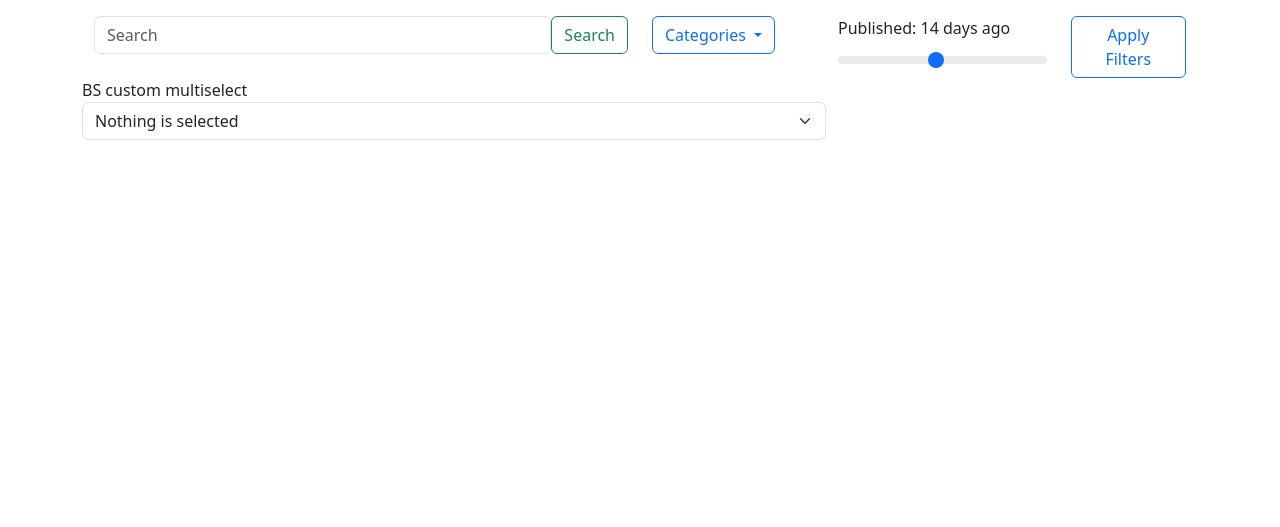
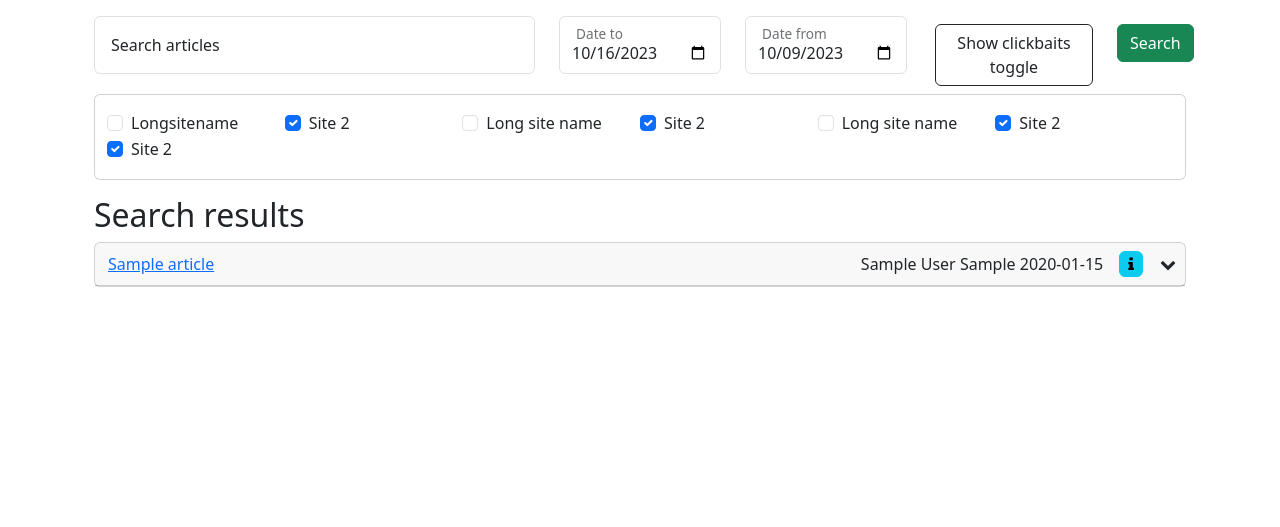
Before and after one commit to amajczyk/ClickbaitDetector, a Django app: page /browse/ in a window 1280 px wide. Shown: the part 56-583 px from the top of the page. Run offline with Django 4.2, Linux system fonts and the light colour scheme; tables that the repository leaves empty hold one stand-in row (values such as "Sample post").

Commit message:
working on browse

```diff
--- a/djangoapp/news/templates/news/base.html
+++ b/djangoapp/news/templates/news/base.html
@@ -7,6 +7,8 @@
 
     <!-- Bootstrap -->
     <link href="https://cdn.jsdelivr.net/npm/bootstrap@5.3.2/dist/css/bootstrap.min.css" rel="stylesheet" integrity="sha384-T3c6CoIi6uLrA9TneNEoa7RxnatzjcDSCmG1MXxSR1GAsXEV/Dwwykc2MPK8M2HN" crossorigin="anonymous">
+    <link rel="stylesheet" href="https://cdnjs.cloudflare.com/ajax/libs/font-awesome/4.7.0/css/font-awesome.min.css">
+
     <script src="https://cdn.jsdelivr.net/npm/@popperjs/core@2.11.8/dist/umd/popper.min.js" integrity="sha384-I7E8VVD/ismYTF4hNIPjVp/Zjvgyol6VFvRkX/vR+Vc4jQkC+hVqc2pM8ODewa9r" crossorigin="anonymous"></script>
     <script src="https://cdn.jsdelivr.net/npm/bootstrap@5.3.2/dist/js/bootstrap.min.js" integrity="sha384-BBtl+eGJRgqQAUMxJ7pMwbEyER4l1g+O15P+16Ep7Q9Q+zqX6gSbd85u4mG4QzX+" crossorigin="anonymous"></script>
 
--- a/djangoapp/news/templates/news/browse.html
+++ b/djangoapp/news/templates/news/browse.html
@@ -3,188 +3,95 @@
 {% block content %}
 
 <div class="container">
-    <div class="row">
-        <!-- Main search form -->
-        <div class="col-md-6">
-            <form class="d-flex">
-                <input class="form-control" type="search" placeholder="Search" aria-label="Search">
-                <button class="btn btn-outline-success" type="submit">Search</button>
-            </form>
-        </div>
-        <!-- Filter form for category and days range -->
-        <div class="col-md-6">
+
   <form>
-                <div class="row">
-                    <!-- Category filter -->
-                    <div class="col-md-4">
-                        <div class="dropdown">
-                            <button class="btn btn-outline-primary dropdown-toggle" type="button" id="categoryDropdown" data-bs-toggle="dropdown" aria-expanded="false">
-                                Categories
-                            </button>
-                            <ul class="dropdown-menu" aria-labelledby="categoryDropdown">
-                                <li><input class="dropdown-item form-check-input" type="checkbox" id="category1" name="category" value="category1">Category 1</li>
-                                <li><input class="dropdown-item form-check-input" type="checkbox" id="category2" name="category" value="category2">Category 2</li>
-                                <li><input class="dropdown-item form-check-input" type="checkbox" id="category3" name="category" value="category3">Category 3</li>
-                            </ul>
-                        </div>
-                    </div>
-                    <!-- Days range filter -->
-                    <div class="col-md-5 position-relative">
-                        <label for="days-range" class="form-label form-label-sm text-center" id="selected-days">Published: 14 days ago</label>
-                        <input type="range" class="form-range" min="0" max="30" step="1" id="days-range" value="14">
+    <div class="row mb-2">
+
+      <div class="form-floating col-md-5">
+        <input type="search" class="form-control mxb-3" id="floatingInput" placeholder="search">
+        <label class='ms-3' for="floatingInput">Search articles</label>
       </div>
 
-                    <div class="col-md-3 text-end">
-                        <button class="btn btn-outline-primary" type="submit">Apply Filters</button>
-                    </div>
+      <div class="form-floating col-md-2">
+        <input type="date" name="date" id='date-to' class="form-control align-items-center" value="{{date_today}}"">
+            <label class='ms-3' for=" date-to">Date to</label>
       </div>
 
-            </form>
+      <div class="form-floating col-md-2">
+        <input type="date" name="date" id='date-from' class="form-control" value="{{date_week_ago}}"">
+            <label class='ms-3' for=" date-from">Date from</label>
+
+      </div>
+      <div class="col-md-2 ps-3 mt-2">
+        <input type="checkbox" class="btn-check" id="btn-check-4" checked autocomplete="off">
+        <label class="btn" for="btn-check-4">Show clickbaits toggle</label>
+      </div>
+
+
+
+
+      <div class="col-md-1 mt-2">
+        <button class="btn btn-success " type="submit">Search</button>
+      </div>
+
+
+    </div>
+
+
+
+
+    <div class="card">
+      <div class="card-body">
+        <div class="row px-2">
+          <div class="col-md-2 form-check">
+            <input class="form-check-input" type="checkbox" value="" id="flexCheckDefault">
+            <label class="form-check-label" for="flexCheckDefault">Longsitename</label>
+          </div>
+          <div class="col-md-2 form-check">
+            <input class="form-check-input" type="checkbox" value="" id="flexCheckChecked" checked>
+            <label class="form-check-label" for="flexCheckChecked">Site 2</label>
+          </div>
+          <div class="col-md-2 form-check">
+            <input class="form-check-input" type="checkbox" value="" id="flexCheckDefault">
+            <label class="form-check-label" for="flexCheckDefault">Long site name</label>
+          </div>
+          <div class="col-md-2 form-check">
+            <input class="form-check-input" type="checkbox" value="" id="flexCheckChecked" checked>
+            <label class="form-check-label" for="flexCheckChecked">Site 2</label>
+          </div>
+          <div class="col-md-2 form-check">
+            <input class="form-check-input" type="checkbox" value="" id="flexCheckDefault">
+            <label class="form-check-label" for="flexCheckDefault">Long site name</label>
+          </div>
+          <div class="col-md-2 form-check">
+            <input class="form-check-input" type="checkbox" value="" id="flexCheckChecked" checked>
+            <label class="form-check-label" for="flexCheckChecked">Site 2</label>
+          </div>
+          <div class="col-md-2 form-check">
+            <input class="form-check-input" type="checkbox" value="" id="flexCheckChecked" checked>
+            <label class="form-check-label" for="flexCheckChecked">Site 2</label>
           </div>
         </div>
       </div>
-
-<div class="form-group col-sm-8">
-    <label for="myMultiselect">BS custom multiselect</label>
-    <div id="myMultiselect" class="multiselect">
-      <div id="mySelectLabel" class="selectBox" onclick="toggleCheckboxArea()">
-        <select class="form-select">
-          <option>somevalue</option>
-        </select>
-        <div class="overSelect"></div>
     </div>
-      <div id="mySelectOptions">
-        <label for="one"><input type="checkbox" id="one" onchange="checkboxStatusChange()" value="one" /> First checkbox</label>
-        <label for="two"><input type="checkbox" id="two" onchange="checkboxStatusChange()" value="two" /> Second checkbox</label>
-        <label for="three"><input type="checkbox" id="three" onchange="checkboxStatusChange()" value="three" /> Third checkbox</label>
-        <label for="four"><input type="checkbox" id="four" onchange="checkboxStatusChange()" value="four" /> Third checkbox</label>
-        <label for="five"><input type="checkbox" id="five" onchange="checkboxStatusChange()" value="five" /> First checkbox</label>
-        <label for="six"><input type="checkbox" id="six" onchange="checkboxStatusChange()" value="six" /> Second checkbox</label>
-        <label for="seven"><input type="checkbox" id="seven" onchange="checkboxStatusChange()" value="seven" /> Third checkbox</label>
-        <label for="eight"><input type="checkbox" id="eight" onchange="checkboxStatusChange()" value="eight" /> First checkbox</label>
-        <label for="nine"><input type="checkbox" id="nine" onchange="checkboxStatusChange()" value="nine" /> Second checkbox</label>
-        <label for="ten"><input type="checkbox" id="ten" onchange="checkboxStatusChange()" value="ten" /> Third checkbox</label>
-      </div>
-    </div>
+  </form>
 </div>
 
-<style>
-
-    .multiselect {
-        width: 100%;
-      }
-
-      .selectBox {
-        position: relative;
-      }
-
-      .selectBox select {
-        width: 100%;
-      }
-
-      .overSelect {
-        position: absolute;
-        left: 0;
-        right: 0;
-        top: 0;
-        bottom: 0;
-      }
-
-      #mySelectOptions {
-        display: none;
-        border: 0.5px #7c7c7c solid;
-        background-color: #ffffff;
-        max-height: 150px;
-        overflow-y: scroll;
-      }
-
-      #mySelectOptions label {
-        display: block;
-        font-weight: normal;
-        display: block;
-        white-space: nowrap;
-        min-height: 1.2em;
-        background-color: #ffffff00;
-        padding: 0 2.25rem 0 .75rem;
-        /* padding: .375rem 2.25rem .375rem .75rem; */
-      }
-
-      #mySelectOptions label:hover {
-        background-color: #1e90ff;
-      }
-</style>
 
 
-<script>
-    window.onload = (event) => {
-        initMultiselect();
-      };
 
-      function initMultiselect() {
-        checkboxStatusChange();
 
-        document.addEventListener("click", function(evt) {
-          var flyoutElement = document.getElementById('myMultiselect'),
-            targetElement = evt.target; // clicked element
+<div class="container mt-3">
+  <h2>Search results</h2>
 
-          do {
-            if (targetElement == flyoutElement) {
-              // This is a click inside. Do nothing, just return.
-              //console.log('click inside');
-              return;
-            }
+  {% include 'news/list_articles.html' %}
 
-            // Go up the DOM
-            targetElement = targetElement.parentNode;
-          } while (targetElement);
 
-          // This is a click outside.
-          toggleCheckboxArea(true);
-          //console.log('click outside');
-        });
-      }
 
-      function checkboxStatusChange() {
-        var multiselect = document.getElementById("mySelectLabel");
-        var multiselectOption = multiselect.getElementsByTagName('option')[0];
+</div>
 
-        var values = [];
-        var checkboxes = document.getElementById("mySelectOptions");
-        var checkedCheckboxes = checkboxes.querySelectorAll('input[type=checkbox]:checked');
 
-        for (const item of checkedCheckboxes) {
-          var checkboxValue = item.getAttribute('value');
-          values.push(checkboxValue);
-        }
 
-        var dropdownValue = "Nothing is selected";
-        if (values.length > 0) {
-          dropdownValue = values.join(', ');
-        }
 
-        multiselectOption.innerText = dropdownValue;
-      }
-
-      function toggleCheckboxArea(onlyHide = false) {
-        var checkboxes = document.getElementById("mySelectOptions");
-        var displayValue = checkboxes.style.display;
-
-        if (displayValue != "block") {
-          if (onlyHide == false) {
-            checkboxes.style.display = "block";
-          }
-        } else {
-          checkboxes.style.display = "none";
-        }
-      }
-
-    // JavaScript to update the selected days value as the range input changes
-    const daysRange = document.getElementById('days-range');
-    const selectedDays = document.getElementById('selected-days');
-
-    daysRange.addEventListener('input', () => {
-        selectedDays.textContent = 'Published: ' + daysRange.value + ' days ago';
-    });
-</script>
 
 {% endblock %}
--- /dev/null
+++ b/djangoapp/news/templates/news/list_articles.html
@@ -0,0 +1,63 @@
+{% if latest_article_list %}
+<div class="accordion" id="articleAccordion">
+
+    {% for article in latest_article_list %}
+    <div class="card mb-1">
+        <div class="card-header p-0" id="heading{{article.id}}">
+            <div class="m-0 p-0 d-flex justify-content-between align-items-center">
+                <button class="btn btn-link" type="button" href="{% url 'news:detail' article.id %}">
+                    {{ article.title }}
+                </button>
+
+                <div class="d-flex align-items-center">
+                    <span class="me-2">{{article.author}} {{article.source_site}} {{ article.published_date }}</span>
+
+                    <div class="d-flex">
+                        <a type="button" class="btn btn-info p-0 px-2 m-2" href="{% url 'news:detail' article.id %}"></button>
+                            <i class="fa fa-info"></i>
+                        </a>
+
+                        <button type="button" class="btn btn-default p-1 px-2 toggle-button" data-bs-toggle="collapse" data-bs-target="#collapse{{ article.id }}" aria-expanded="false" aria-controls="collapse{{ article.id }}" aria-pressed="false">
+                            <i class="fa fa-chevron-down"></i>
+                        </button>
+                    </div>
+                </div>
+            </div>
+      </div>
+
+      <div id="collapse{{ article.id }}"  class="collapse" aria-labelledby="heading{{article.id}}" data-parent="#articleAccordion">
+        <div class="card-body">
+            {{ article.content_summary }}
+        </div>
+    </div>
+    </div>
+    {% endfor %}
+</div>
+
+
+{% else %}
+<p>No polls are available.</p>
+{% endif %}
+
+
+<script>
+    // Get all the elements with the "toggle-button" class
+const toggleButtons = document.querySelectorAll(".toggle-button");
+
+toggleButtons.forEach((button) => {
+    button.addEventListener("click", function() {
+        const icon = this.querySelector("i");
+        if (icon.classList.contains("fa-chevron-down")) {
+            icon.classList.remove("fa-chevron-down");
+            icon.classList.add("fa-chevron-up");
+            this.classList.add("active");
+            this.setAttribute("aria-pressed", "true");
+        } else {
+            icon.classList.remove("fa-chevron-up");
+            icon.classList.add("fa-chevron-down");
+            this.classList.remove("active");
+            this.setAttribute("aria-pressed", "false");
+        }
+    });
+});
+</script>
--- a/djangoapp/news/views.py
+++ b/djangoapp/news/views.py
@@ -25,15 +25,15 @@ class DetailView(generic.DetailView):
         return Article.objects.filter(pub_date__lte=timezone.now())
 
 
-class BrowseView(generic.ListView):
+class BrowseView(generic.TemplateView):
     template_name = "news/browse.html"
-    context_object_name = "latest_article_list"
 
-    def get_queryset(self):
-        """Return the last five published articles."""
-        return Article.objects.filter(pub_date__lte=timezone.now()).order_by("-pub_date")[:5]
-
-
+    def get_context_data(self, **kwargs):
+        context = super(BrowseView, self).get_context_data(**kwargs)
+        context['latest_article_list'] = Article.objects.filter(pub_date__lte=timezone.now()).order_by("-pub_date")[:5]
+        context['date_today'] = timezone.now().date().strftime("%Y-%m-%d")
+        context['date_week_ago'] = (timezone.now() - timezone.timedelta(days=7)).date().strftime("%Y-%m-%d")
+        return context
 
 def vote(request, article_id):
     return HttpResponse("You're voting on article %s." % article_id)
```
Also changed, not shown: djangoapp/news/templates/news/index.html (+1 -32 lines). Lines whose indentation alone changed are shown as unchanged.
